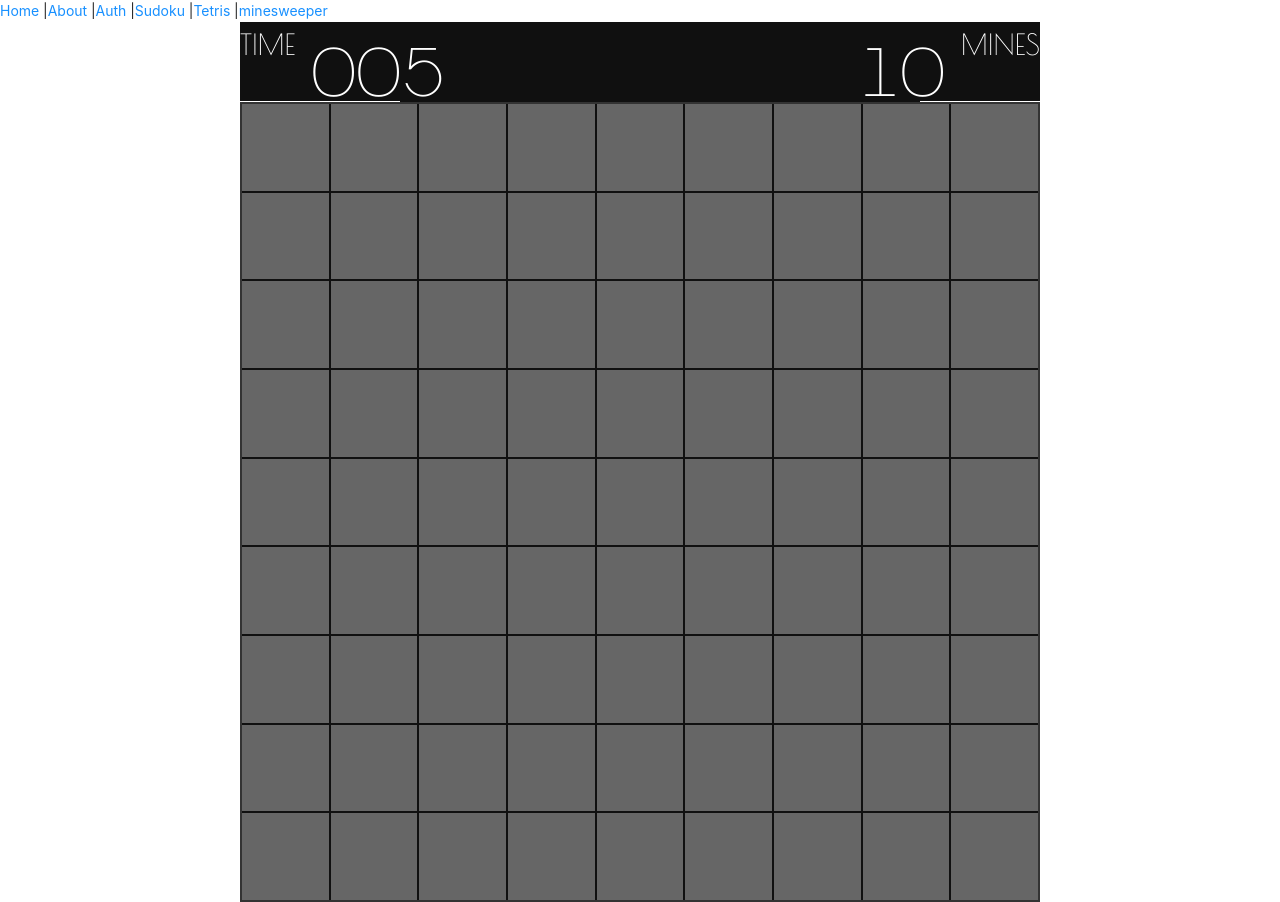
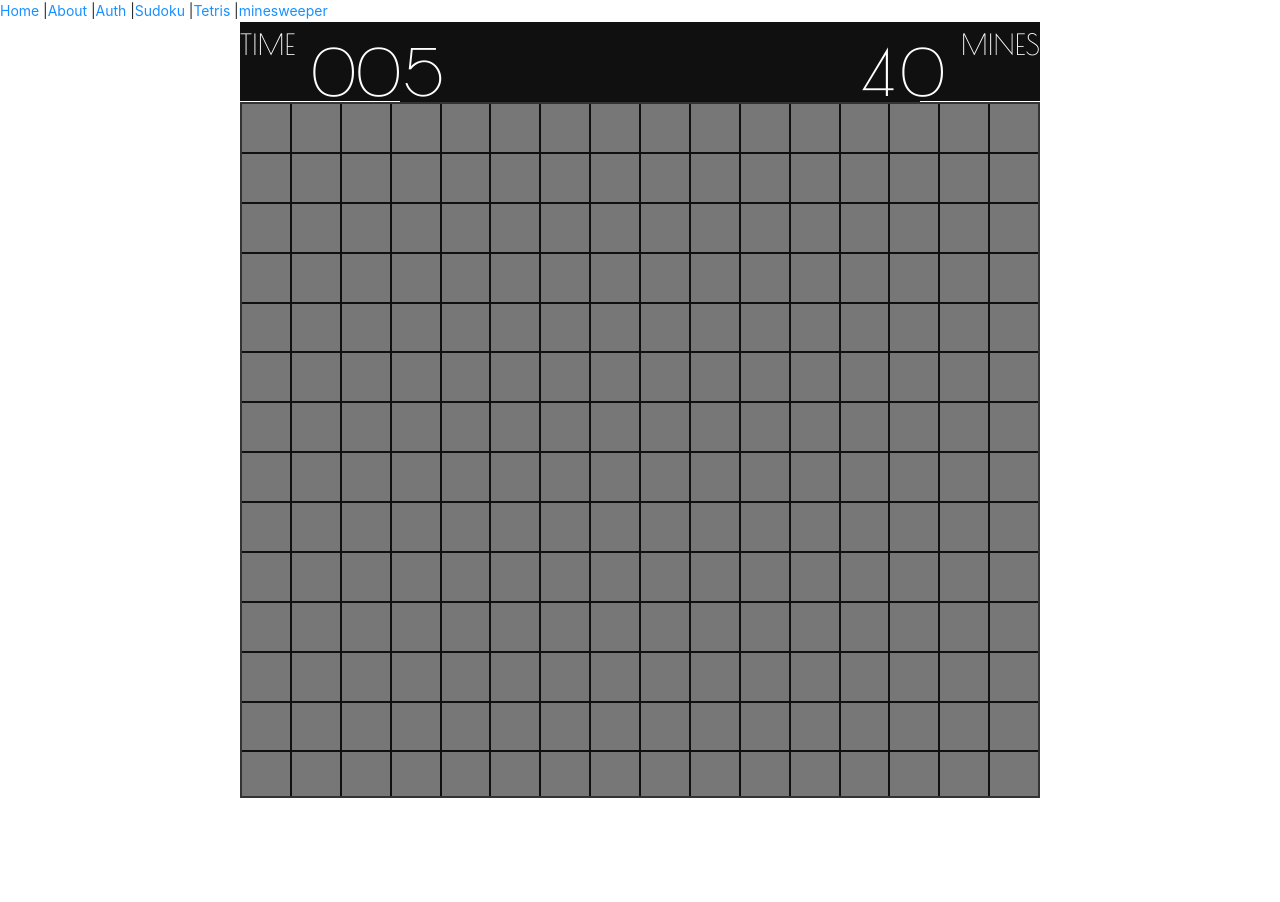
Before and after one commit to Manion-sebastian/waggroup, a Next.js app: page /minesweeper in a window 1280 px wide. After the commit the page ends 800 px from the top, so only its background shows below. Built offline with nearby package versions, Linux system fonts and the light colour scheme.

Commit message:
adds flag and bomb to game + refactor to new code

```diff
--- /dev/null
+++ b/components/minesweeper/constants.ts
@@ -0,0 +1,3 @@
+export const BOARD_WIDTH = 16
+export const BOARD_HEIGHT = 16
+export const BOARD_MINES = 40
--- a/components/minesweeper/gameBoard.tsx
+++ b/components/minesweeper/gameBoard.tsx
@@ -8,66 +8,63 @@ import { useState, useEffect } from 'react'
 
 // Components
 import MSTile from './tile'
+import { makeBoard } from "./makeBoard";
 
 type Props = {}
+
+const enum TileValue {
+  none = 0,
+  one = 1,
+  two = 2,
+  three = 3,
+  four = 4,
+  five = 5,
+  six = 6,
+  seven = 7,
+  eight = 8,
+  mine = -1
+}
+
+const enum TileState {
+  hidden = 0,
+  visible = 1,
+  flagged = 2
+}
 
 if(typeof window === 'object') {
   window.oncontextmenu = (e) => e.preventDefault()
 }
 
-
 export default function MineSweeperBoard({ width, height, mines }: MSBoard) {
   const [gameRunning, setGameRunning] = useState(true)
-  const [gameBoard, setGameBoard] = useState([])
+  const [tiles, setTiles] = useState(makeBoard())
 
-  useEffect(() => {
-    const makeBoard = () => {
-      let gameboard: any = []
-      for(let row = 0; row < height; row++) {
-        gameboard.push([])
-        for(let col = 0; col < width; col++) {
-          gameboard[row].push(
-            <MSTile
-              key={`tile_${row}_${col}`}
-              row={row}
-              col={col}
-              isHidden={true}
-              isFlagged={false}
-              isMine={false}
-              adjMines={0}
-            />
-          )
-        }
-      }
-
-      setGameBoard(gameboard.map((row: Array<any>) => row.map((tile: any) => tile)))
-    }
-
-    makeBoard()
-
-  }, [])
-
-  useEffect(() => {
-
-  })
-
-  const printBoard = (): Array<Array<any>> => {
-    let hiddenCount = 0
-    let flaggedCount = 0
-    return gameBoard.map((row: Array<any>) => row.map((tile: any) => {
-      if(tile.props.isHidden) hiddenCount++
-      if(tile.props.isflagged) console.log('flagged')
-      return tile
+  const renderGameBoard = (): React.ReactNode => {
+    return tiles.map((row, iRow) =>
+      row.map((tile, iCol) => {
+      return (
+        <MSTile
+          key={`tile_r${iRow}_c${iCol}`}
+          row={iRow}
+          col={iCol}
+          value={tile.value}
+          state={tile.state}
+        />
+      )
     }))
   }
 
+  // console.log('tiles:', tiles)
+
+  // useEffect(() => {
+
+  // }, [])
+
   const CSS_SIZE = { '--width': width, '--height': height } as React.CSSProperties
-
-  console.log(gameBoard)
 
   return (
     <div className={`GAMEBOARD ${styles.gameBoard}`} style={CSS_SIZE}>
-      {gameBoard}
+      {renderGameBoard()}
     </div>
   )
 }
--- /dev/null
+++ b/components/minesweeper/makeBoard.ts
@@ -0,0 +1,273 @@
+// Next
+import type { MSTile } from "../../typingIan"
+import { BOARD_WIDTH, BOARD_HEIGHT, BOARD_MINES } from "./constants"
+
+const enum TileValue {
+  none = 0,
+  one = 1,
+  two = 2,
+  three = 3,
+  four = 4,
+  five = 5,
+  six = 6,
+  seven = 7,
+  eight = 8,
+  mine = -1
+}
+
+const enum TileState {
+  hidden = 0,
+  visible = 1,
+  flagged = 2
+}
+
+const grabAllAdjacentTiles = (
+  tiles: MSTile[][],
+  rowParam: number,
+  colParam: number
+): {
+  topLeftTile: MSTile | null
+  topTile: MSTile | null
+  topRightTile: MSTile | null
+  leftTile: MSTile | null
+  rightTile: MSTile | null
+  bottomLeftTile: MSTile | null
+  bottomTile: MSTile | null
+  bottomRightTile: MSTile | null
+} => {
+  const topLeftTile = rowParam > 0 && colParam > 0 ? tiles[rowParam - 1][colParam - 1] : null
+  const topTile = rowParam > 0 ? tiles[rowParam - 1][colParam] : null
+  const topRightTile =
+    rowParam > 0 && colParam < BOARD_WIDTH - 1
+      ? tiles[rowParam - 1][colParam + 1]
+      : null
+  const leftTile = colParam > 0 ? tiles[rowParam][colParam - 1] : null
+  const rightTile = colParam < BOARD_WIDTH - 1 ? tiles[rowParam][colParam + 1] : null
+  const bottomLeftTile =
+    rowParam < BOARD_HEIGHT - 1 && colParam > 0
+      ? tiles[rowParam + 1][colParam - 1]
+      : null
+  const bottomTile = rowParam < BOARD_HEIGHT - 1 ? tiles[rowParam + 1][colParam] : null
+  const bottomRightTile =
+    rowParam < BOARD_HEIGHT - 1 && colParam < BOARD_WIDTH - 1
+      ? tiles[rowParam + 1][colParam + 1]
+      : null
+
+  return {
+    topLeftTile,
+    topTile,
+    topRightTile,
+    leftTile,
+    rightTile,
+    bottomLeftTile,
+    bottomTile,
+    bottomRightTile
+  }
+}
+
+export const makeBoard = (): MSTile[][] => {
+  let tiles: MSTile[][] = []
+
+  for(let row = 0; row < BOARD_HEIGHT; row++) {
+    tiles.push([])
+    for(let col = 0; col < BOARD_WIDTH; col++) {
+      tiles[row].push({
+        value: TileValue.none,
+        state: TileState.hidden
+      })
+    }
+  }
+
+  // Generate Mines
+  let currMines = BOARD_MINES
+  while(currMines > 0) {
+    const rndRow = Math.floor(Math.random() * BOARD_HEIGHT)
+    const rndCol = Math.floor(Math.random() * BOARD_WIDTH)
+    const currTile = tiles[rndRow][rndCol]
+
+    if(currTile.value !== TileValue.mine) {
+      tiles = tiles.map((row, iRow) =>
+      row.map((tile, iCol) => {
+        if(rndRow === iRow && rndCol === iCol) {
+          return {
+            ...tile,
+            value: TileValue.mine
+          }
+        }
+
+        return tile
+      }))
+
+      currMines--
+
+    }
+  }
+
+  for (let rowIndex = 0; rowIndex < BOARD_HEIGHT; rowIndex++) {
+    for (let colIndex = 0; colIndex < BOARD_WIDTH; colIndex++) {
+      const currTile = tiles[rowIndex][colIndex]
+      if (currTile.value === TileValue.mine) {
+        continue
+      }
+
+      let mineCounter = 0
+      const {
+        topLeftTile,
+        topTile,
+        topRightTile,
+        leftTile,
+        rightTile,
+        bottomLeftTile,
+        bottomTile,
+        bottomRightTile
+      } = grabAllAdjacentTiles(tiles, rowIndex, colIndex)
+
+      if (topLeftTile?.value === TileValue.mine) {
+        mineCounter++
+      }
+      if (topTile?.value === TileValue.mine) {
+        mineCounter++
+      }
+      if (topRightTile?.value === TileValue.mine) {
+        mineCounter++
+      }
+      if (leftTile?.value === TileValue.mine) {
+        mineCounter++
+      }
+      if (rightTile?.value === TileValue.mine) {
+        mineCounter++
+      }
+      if (bottomLeftTile?.value === TileValue.mine) {
+        mineCounter++
+      }
+      if (bottomTile?.value === TileValue.mine) {
+        mineCounter++
+      }
+      if (bottomRightTile?.value === TileValue.mine) {
+        mineCounter++
+      }
+
+      if (mineCounter > 0) {
+        tiles[rowIndex][colIndex] = {
+          ...currTile,
+          value: mineCounter
+        }
+      }
+    }
+  }
+
+  return tiles
+}
+
+export const hiddenMultipleTiles = (
+  tiles: MSTile[][],
+  rowParam: number,
+  colParam: number
+): MSTile[][] => {
+  const currTile = tiles[rowParam][colParam]
+
+  if (
+    currTile.state === TileState.visible ||
+    currTile.state === TileState.flagged
+  ) {
+    return tiles
+  }
+
+  let newTiles = tiles.slice()
+  newTiles[rowParam][colParam].state = TileState.visible
+
+  const {
+    topLeftTile,
+    topTile,
+    topRightTile,
+    leftTile,
+    rightTile,
+    bottomLeftTile,
+    bottomTile,
+    bottomRightTile
+  } = grabAllAdjacentTiles(tiles, rowParam, colParam)
+
+  if (
+    topLeftTile?.state === TileState.hidden &&
+    topLeftTile.value !== TileValue.mine
+  ) {
+    if (topLeftTile.value === TileValue.none) {
+      newTiles = hiddenMultipleTiles(newTiles, rowParam - 1, colParam - 1)
+    } else {
+      newTiles[rowParam - 1][colParam - 1].state = TileState.visible
+    }
+  }
+
+  if (topTile?.state === TileState.hidden && topTile.value !== TileValue.mine) {
+    if (topTile.value === TileValue.none) {
+      newTiles = hiddenMultipleTiles(newTiles, rowParam - 1, colParam)
+    } else {
+      newTiles[rowParam - 1][colParam].state = TileState.visible
+    }
+  }
+
+  if (
+    topRightTile?.state === TileState.hidden &&
+    topRightTile.value !== TileValue.mine
+  ) {
+    if (topRightTile.value === TileValue.none) {
+      newTiles = hiddenMultipleTiles(newTiles, rowParam - 1, colParam + 1)
+    } else {
+      newTiles[rowParam - 1][colParam + 1].state = TileState.visible
+    }
+  }
+
+  if (leftTile?.state === TileState.hidden && leftTile.value !== TileValue.mine) {
+    if (leftTile.value === TileValue.none) {
+      newTiles = hiddenMultipleTiles(newTiles, rowParam, colParam - 1)
+    } else {
+      newTiles[rowParam][colParam - 1].state = TileState.visible
+    }
+  }
+
+  if (
+    rightTile?.state === TileState.hidden &&
+    rightTile.value !== TileValue.mine
+  ) {
+    if (rightTile.value === TileValue.none) {
+      newTiles = hiddenMultipleTiles(newTiles, rowParam, colParam + 1)
+    } else {
+      newTiles[rowParam][colParam + 1].state = TileState.visible
+    }
+  }
+
+  if (
+    bottomLeftTile?.state === TileState.hidden &&
+    bottomLeftTile.value !== TileValue.mine
+  ) {
+    if (bottomLeftTile.value === TileValue.none) {
+      newTiles = hiddenMultipleTiles(newTiles, rowParam + 1, colParam - 1)
+    } else {
+      newTiles[rowParam + 1][colParam - 1].state = TileState.visible
+    }
+  }
+
+  if (
+    bottomTile?.state === TileState.hidden &&
+    bottomTile.value !== TileValue.mine
+  ) {
+    if (bottomTile.value === TileValue.none) {
+      newTiles = hiddenMultipleTiles(newTiles, rowParam + 1, colParam)
+    } else {
+      newTiles[rowParam + 1][colParam].state = TileState.visible
+    }
+  }
+
+  if (
+    bottomRightTile?.state === TileState.hidden &&
+    bottomRightTile.value !== TileValue.mine
+  ) {
+    if (bottomRightTile.value === TileValue.none) {
+      newTiles = hiddenMultipleTiles(newTiles, rowParam + 1, colParam + 1)
+    } else {
+      newTiles[rowParam + 1][colParam + 1].state = TileState.visible
+    }
+  }
+
+  return newTiles
+}
--- a/components/minesweeper/tile.tsx
+++ b/components/minesweeper/tile.tsx
@@ -1,5 +1,5 @@
 // Typings
-import type { MSTile } from '../../typingIan'
+import type { MSTileButton } from '../../typingIan'
 import styles from '../../styles/minesweeper/Tile.module.css'
 
 // React
@@ -8,30 +8,66 @@ import { useState, useEffect } from 'react'
 
 type Props = {}
 
-const Tile = (props: MSTile) => {
+const enum TileValue {
+  none = 0,
+  one = 1,
+  two = 2,
+  three = 3,
+  four = 4,
+  five = 5,
+  six = 6,
+  seven = 7,
+  eight = 8,
+  mine = -1
+}
+
+const enum TileState {
+  hidden = 0,
+  visible = 1,
+  flagged = 2
+}
+
+const Tile: React.FC<MSTileButton> = ({ row, col, value, state }) => {
   // States
-  const [isHidden, setIsHidden] = useState(props.isHidden)
-  const [isFlagged, setIsFlagged] = useState(props.isFlagged)
 
   // Hooks
-  const setTile = (e: React.MouseEvent<HTMLElement>) => {
-    // Reveal Tile
-    if(e.type === 'click' && !isFlagged) setIsHidden(false)
-    if(e.type === 'contextmenu' && isHidden) setIsFlagged(!isFlagged)
-    // console.log(`Pos: [${props.row},${props.col}]\nHidden: ${isHidden}\nFlagged: ${isFlagged}`)
+
+  // Output
+  const renderContent = (): React.ReactNode => {
+    if(state === TileState.visible) {
+      if(value === TileValue.mine) {
+        console.log('💣')
+        return (
+          <span>
+            💣
+          </span>
+        )
+      } else if(value === TileValue.none) {
+        return null
+      }
+
+      return value
+    } else if (state === TileState.flagged) {
+      console.log('🚩')
+      return (
+        <span>
+          🚩
+        </span>
+      )
+    }
   }
 
-  // Output
+  console.log('value', value, 'state', state)
+
   return (
-    <div
-      className={`
-        ${isHidden ? styles.tile : styles.reveal}
-        ${isFlagged ? styles.flag : null}
-      `}
-      onClick={setTile}
-      onContextMenu={setTile}
+    <div className={`
+      ${state === TileState.hidden ? styles.tile : null}
+      ${state === TileState.visible ? styles.reveal : null}
+    `}
+      // onClick={setTile}
+      // onContextMenu={setTile}
     >
-      {/* <p>Fill</p> */}
+      {renderContent()}
     </div>
   )
 }
--- a/components/minesweeperGame.tsx
+++ b/components/minesweeperGame.tsx
@@ -1,4 +1,5 @@
 // Next
+import { BOARD_HEIGHT, BOARD_WIDTH, BOARD_MINES } from './minesweeper/constants'
 import styles from '../styles/minesweeper/minesweeper.module.css'
 
 // React
@@ -18,7 +19,7 @@ const MinesweeperGame = (props: Props) => {
   const [gameRunning, setGameRunning] = useState(true)
   const [isHidden, setIsHidden] = useState(0)
   const [isFlagged, setIsFlagged] = useState(0)
-  const [mines, setMines] = useState(10)
+  const [mines, setMines] = useState(40)
 
   return (
     <div className={styles.gameboardContainer}>
@@ -42,9 +43,9 @@ const MinesweeperGame = (props: Props) => {
       </div>
 
       <MSBoard
-        width={9}
-        height={9}
-        mines={mines}
+        width={BOARD_WIDTH}
+        height={BOARD_HEIGHT}
+        mines={BOARD_MINES}
       />
 
     </div>
--- a/styles/minesweeper/GameBoard.module.css
+++ b/styles/minesweeper/GameBoard.module.css
@@ -5,9 +5,11 @@
   grid-template-columns: repeat(var(--width), 1fr);
   grid-gap: 2px;
   width: 100%;
+  height: 100%;
   max-width: 60rem;
+  max-height: 87vh;
   background: var(--bg-main);
   border: 2px solid #333;
   /* border-radius: 1vw; */
-  overflow: hidden;
+  overflow-y: auto;
 }
--- a/styles/minesweeper/Tile.module.css
+++ b/styles/minesweeper/Tile.module.css
@@ -12,7 +12,7 @@
   position: absolute;
   background-color: var(--bg-game-1);
   width: 100%;
-  /* z-index: -1; */
+  z-index: -1;
   transition: all 80ms cubic-bezier(.2,.8,.1,1);
 }
 
```
Also changed, not shown: typingIan.d.ts (+5 -4 lines).
